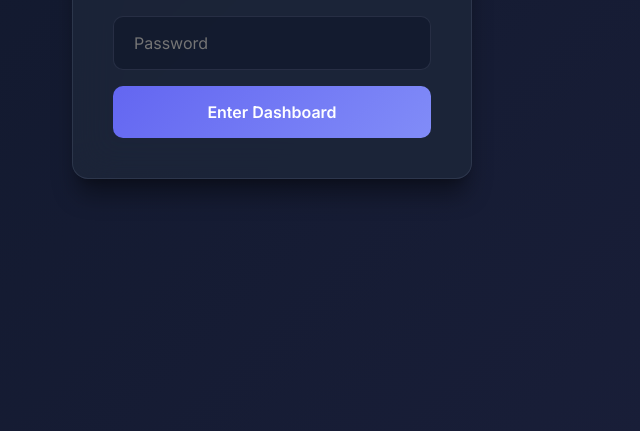
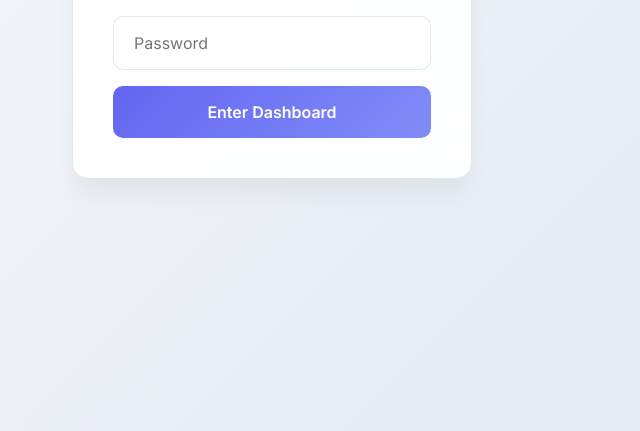
Before and after one commit to ambassadorhub/piceras-dashboard, a website: page public/index.html in a window 1280 px wide. Shown: the part 369-800 px from the top of the page, without its empty margins (368-1008 px from the left). Drawn offline with Linux system fonts and the light colour scheme.

Commit message:
Switch to light theme

```diff
--- a/public/index.html
+++ b/public/index.html
@@ -5,30 +5,30 @@
     <meta name="viewport" content="width=device-width, initial-scale=1.0, maximum-scale=1.0, user-scalable=no">
     <title>Piceras Command</title>
     <link rel="manifest" href="/manifest.json">
-    <meta name="theme-color" content="#0f172a">
+    <meta name="theme-color" content="#f8fafc">
     <meta name="apple-mobile-web-app-capable" content="yes">
     <meta name="apple-mobile-web-app-status-bar-style" content="black-translucent">
     <link rel="apple-touch-icon" href="/icon-192.png">
     <link href="https://fonts.googleapis.com/css2?family=Inter:wght@400;500;600;700&display=swap" rel="stylesheet">
     <style>
         :root {
-            --bg: #0f172a;
-            --bg-elevated: #1e293b;
-            --bg-card: rgba(30, 41, 59, 0.7);
-            --bg-hover: rgba(51, 65, 85, 0.5);
+            --bg: #f8fafc;
+            --bg-elevated: #ffffff;
+            --bg-card: rgba(255, 255, 255, 0.7);
+            --bg-hover: rgba(241, 245, 249, 0.5);
             --accent: #6366f1;
             --accent-light: #818cf8;
-            --accent-dim: rgba(99, 102, 241, 0.15);
+            --accent-dim: rgba(99, 102, 241, 0.1);
             --success: #10b981;
             --warning: #f59e0b;
             --danger: #ef4444;
             --info: #3b82f6;
-            --text: #f8fafc;
-            --text-secondary: #94a3b8;
-            --text-muted: #64748b;
-            --border: rgba(148, 163, 184, 0.15);
-            --shadow: 0 4px 6px -1px rgba(0, 0, 0, 0.3), 0 2px 4px -2px rgba(0, 0, 0, 0.2);
-            --shadow-lg: 0 20px 25px -5px rgba(0, 0, 0, 0.4), 0 8px 10px -6px rgba(0, 0, 0, 0.2);
+            --text: #0f172a;
+            --text-secondary: #475569;
+            --text-muted: #94a3b8;
+            --border: rgba(148, 163, 184, 0.25);
+            --shadow: 0 4px 6px -1px rgba(0, 0, 0, 0.05), 0 2px 4px -2px rgba(0, 0, 0, 0.03);
+            --shadow-lg: 0 20px 25px -5px rgba(0, 0, 0, 0.05), 0 8px 10px -6px rgba(0, 0, 0, 0.02);
             --radius: 16px;
             --radius-sm: 10px;
             --transition: all 0.2s cubic-bezier(0.4, 0, 0.2, 1);
@@ -48,14 +48,14 @@
         #auth-gate {
             position: fixed;
             inset: 0;
-            background: linear-gradient(135deg, var(--bg) 0%, #1a1f3a 100%);
+            background: linear-gradient(135deg, #f8fafc 0%, #e2e8f0 100%);
             display: flex;
             align-items: center;
             justify-content: center;
             z-index: 10000;
         }
         .auth-card {
-            background: var(--bg-card);
+            background: rgba(255, 255, 255, 0.9);
             backdrop-filter: blur(20px);
             border: 1px solid var(--border);
             border-radius: var(--radius);
@@ -87,7 +87,7 @@
         .auth-input {
             width: 100%;
             padding: 1rem 1.25rem;
-            background: rgba(15, 23, 42, 0.6);
+            background: rgba(255, 255, 255, 0.8);
             border: 1.5px solid var(--border);
             border-radius: var(--radius-sm);
             color: var(--text);
```
